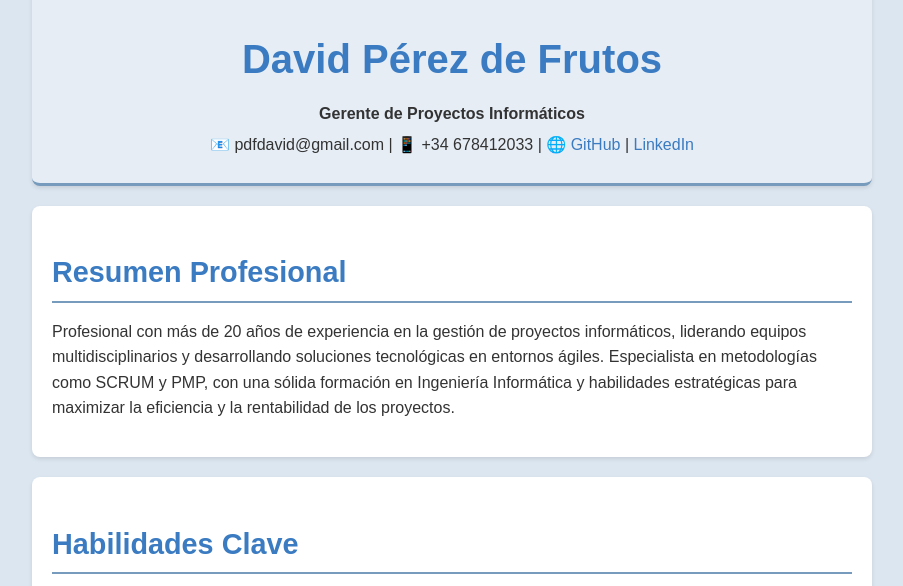
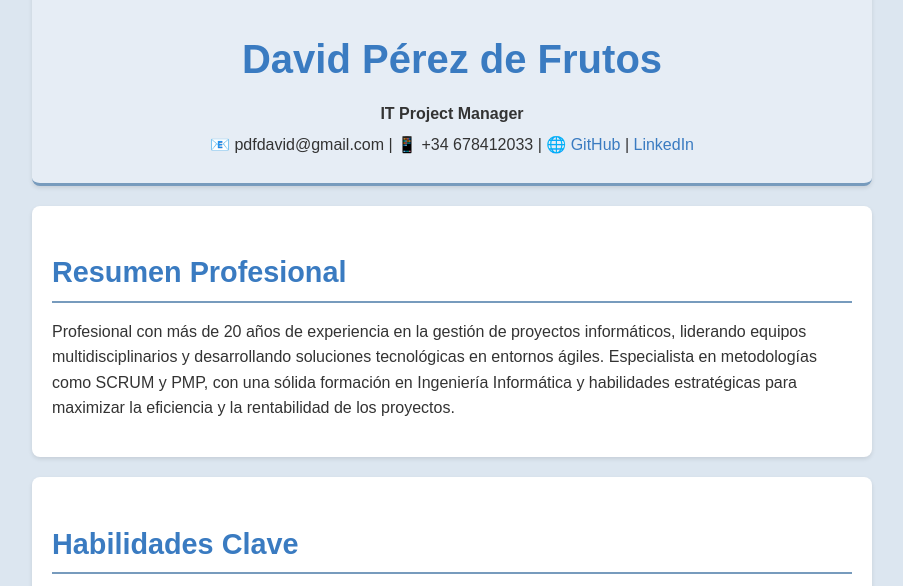
Before and after one commit to davidpdf72/mi-cv, a plain HTML site: page index.html in a window 1280 px wide. Shown: the part 212-798 px from the top of the page, without its empty margins (188-1091 px from the left). Drawn offline with Linux system fonts and the light colour scheme.

Commit message:
Update index.html

```diff
--- a/index.html
+++ b/index.html
@@ -10,7 +10,7 @@
     <header>
         <img src="images/foto-david.jpg" alt="Foto de David Pérez de Frutos">
         <h1>David Pérez de Frutos</h1>
-        <p><strong>Gerente de Proyectos Informáticos</strong></p>
+        <p><strong>IT Project Manager</strong></p>
         <p>📧 pdfdavid@gmail.com | 📱 +34 678412033 | 🌐 <a href="https://github.com/davidpdf72/mi-cv">GitHub</a> | <a href="https://linkedin.com/in/pdfdavid-ksm">LinkedIn</a></p>
     </header>
 
```
